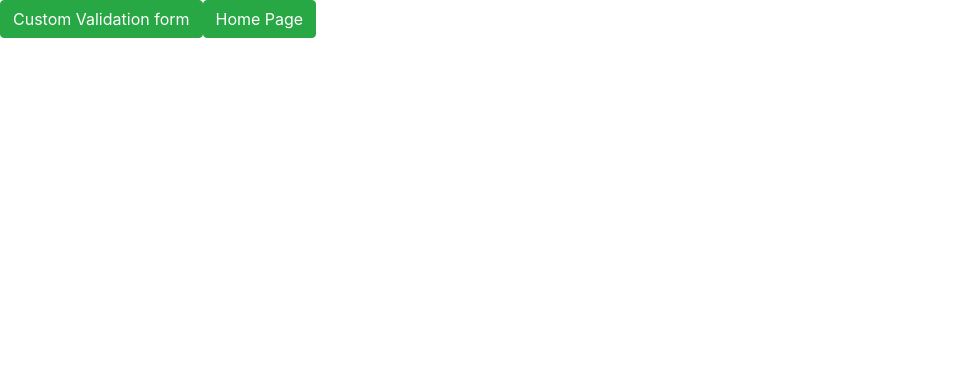
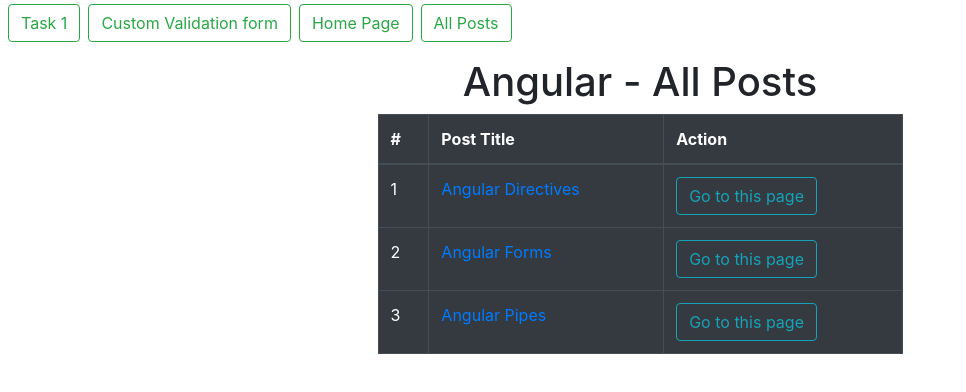
Before and after one commit to Virenp18/Angular16YT, an Angular app: page /allPosts in a window 1280 px wide. Before the commit this address led to /. Shown: the top 392 px of the page, without its empty margins (0-966 px from the left). Built offline with nearby package versions, Linux system fonts and the light colour scheme.

Commit message:
Completed Observables in Angular

```diff
--- /dev/null
+++ b/src/app/all-posts/all-posts.component.html
@@ -0,0 +1,27 @@
+<div class="container mt-3">
+    <h1 class="text-center">
+        Angular - All Posts
+    </h1>
+    <div class="col-md-6 mx-auto">
+        <table class="table table-bordered table-dark">
+            <thead>
+                <tr>
+                    <th scope="col">#</th>
+                    <th scope="col">Post Title</th>
+                    <th scope="col">Action</th>
+                </tr>
+            </thead>
+            <tbody>
+                <tr *ngFor="let post of allPosts; let index=index;">
+                    <td>{{post.postId}}</td>
+                    <td>
+                        <a [routerLink]="['/',post.postLink]">{{post.postTitle}}</a>
+                    </td>
+                    <td>
+                        <button class="btn btn-outline-info" [routerLink]="['/post',post.postLink,post.postTitle]">Go to this page</button>
+                    </td>
+                </tr>
+            </tbody>
+        </table>
+    </div>
+</div>
--- /dev/null
+++ b/src/app/all-posts/all-posts.component.ts
@@ -0,0 +1,16 @@
+import { Component } from '@angular/core';
+
+@Component({
+  selector: 'app-all-posts',
+  templateUrl: './all-posts.component.html',
+  styleUrls: ['./all-posts.component.css']
+})
+export class AllPostsComponent {
+// declare all the variables
+allPosts : Array<any> = [
+  { postId : 1 , postTitle: "Angular Directives", postLink: "postDirectives" },
+  { postId : 2 , postTitle: "Angular Forms" , postLink: "postForms"},
+  { postId : 3 , postTitle: "Angular Pipes", postLink: "pipes" },
+];
+
+}
--- a/src/app/app.component.html
+++ b/src/app/app.component.html
@@ -1,4 +1,5 @@
 <!-- Task 1 on Bindings using [(ngModel)] -->
+<button class="btn btn-outline-success mt-1 ml-2" routerLink="/taskOne">Task 1</button>
 <!-- <app-task-one></app-task-one> -->
 
 <!-- Learn about angular directives (*ngFor, *ngIf, ng-templates, *ngSwitchCase, *ngSwitch) -->
@@ -61,10 +62,14 @@
 
 <!-- Angular Custom Validation Forms -->
 <!-- adding the button for adding the routerlink -->
-<button class="btn btn-success" routerLink="/customValidation">Custom Validation form</button>
+<button class="btn btn-outline-success ml-2 mt-1" routerLink="/customValidation">Custom Validation form</button>
 <!-- Commenting the app-cusformval component and will be showing it via router-outlet tag -->
 <!-- <app-cusformval></app-cusformval> -->
 
 <!-- Angular Home Page -->
-<button class="btn btn-success" routerLink="/">Home Page</button>
+<button class="btn btn-outline-success ml-2 mt-1" routerLink="/">Home Page</button>
+<!-- Angular All Posts Page -->
+<button class="btn btn-outline-success ml-2 mt-1" routerLink="/allPosts">All Posts</button>
+
+
 <router-outlet></router-outlet>
--- a/src/app/home/home.component.html
+++ b/src/app/home/home.component.html
@@ -1,3 +1,3 @@
 <div class="contaner mt-5">
-    <h1 class="text-center">Welcome to Home Page.</h1>
+    <h1 class="text-center">Welcome to Home Page!</h1>
 </div>
--- a/src/app/navbar/navbar.component.html
+++ b/src/app/navbar/navbar.component.html
@@ -1 +1,4 @@
 <h3>{{fromParent}}</h3>
+<div class="container mt-3">
+    <h1 class="text-center">Welcome to Navbar Component!</h1>
+</div>
--- /dev/null
+++ b/src/app/single-post/single-post.component.html
@@ -0,0 +1 @@
+<p>single-post works!</p>
--- /dev/null
+++ b/src/app/single-post/single-post.component.ts
@@ -0,0 +1,32 @@
+import { Component, OnInit } from '@angular/core';
+import { ActivatedRoute } from '@angular/router';
+import { Observable } from 'rxjs';
+
+@Component({
+  selector: 'app-single-post',
+  templateUrl: './single-post.component.html',
+  styleUrls: ['./single-post.component.css']
+})
+export class SinglePostComponent implements OnInit {
+  // declare constructor here
+  constructor(private route: ActivatedRoute){
+
+  }
+  // ngOnInit here
+  ngOnInit(): void {
+      this.route.paramMap.subscribe(value => {
+        console.log(value.get('post_id'));
+        console.log(value.get('post_title'));
+        console.log(value.keys);
+        // console.log(value.has('post_id'));
+        // console.log(value.getAll('post_id'));
+      });
+      const testObs$ = new Observable(observer => {
+        observer.next('Hello from observer.')
+        observer.next('Hello from observer2.')
+      }).subscribe(value => {
+        // console.log(value);
+      });
+      testObs$.unsubscribe();
+  }
+}
```
Also changed, not shown: src/app/app.module.ts (+10 -0 lines), ReadMe.txt, src/app/all-posts/all-posts.component.css (added), src/app/single-post/single-post.component.css (added), 2 other files (tests, documents, lock files or other folders).
